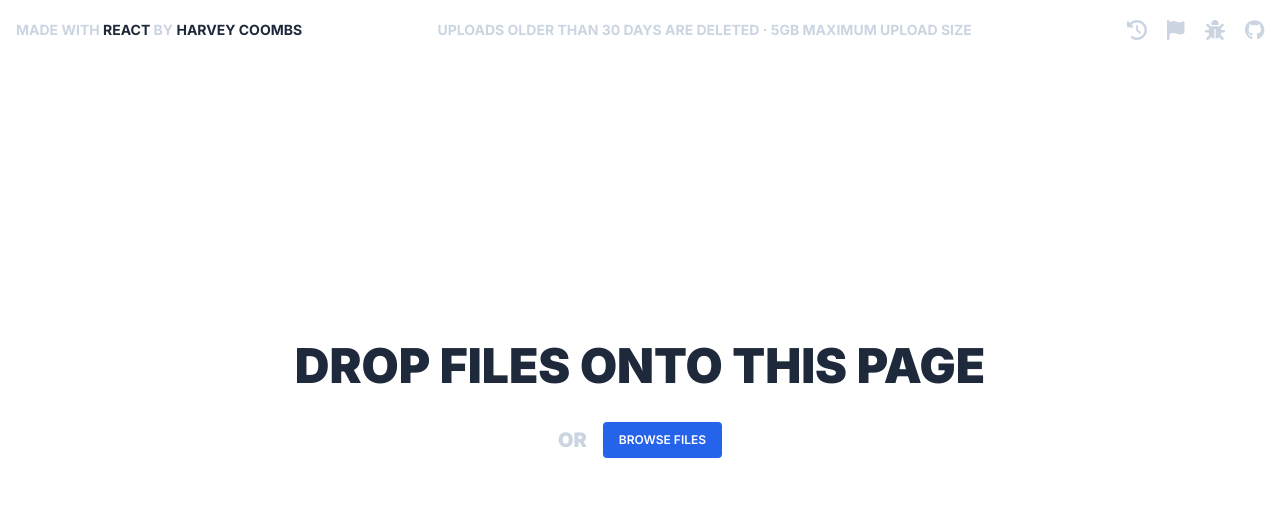
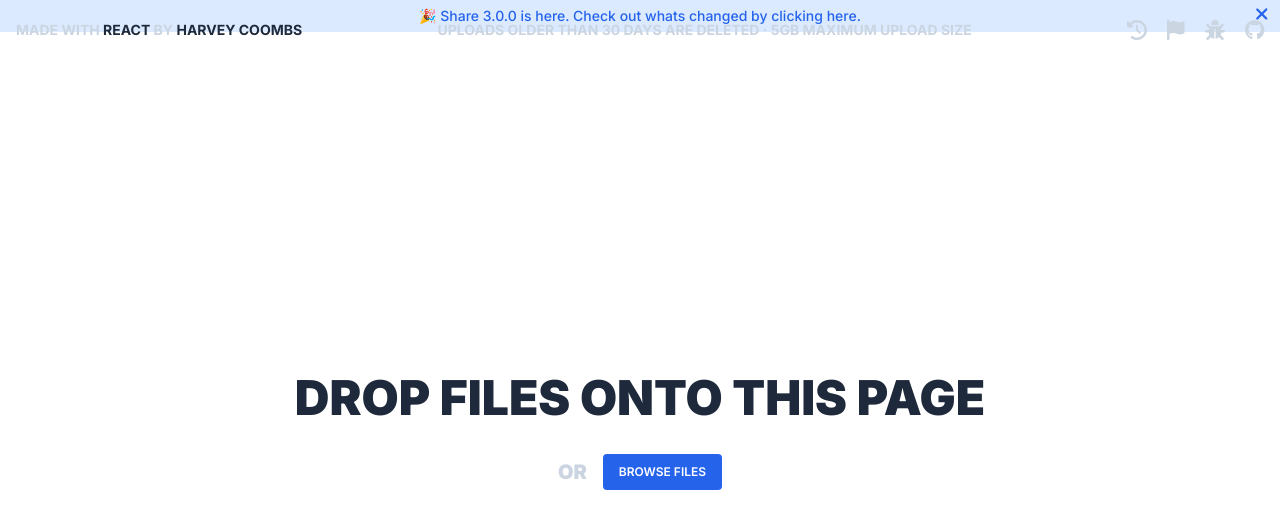
Before and after one commit to harveycoombs/share, a Next.js app: page / in a window 1280 px wide. Shown: the top 528 px of the page. Built offline with nearby package versions, Linux system fonts and the light colour scheme.

Commit message:
release banner

```diff
--- a/src/app/ui/header.tsx
+++ b/src/app/ui/header.tsx
@@ -1,9 +1,9 @@
 "use client";
-import { useState } from "react";
+import { useRef, useState } from "react";
 import Link from "next/link";
 
 import { FontAwesomeIcon } from "@fortawesome/react-fontawesome";
-import { faClockRotateLeft, faBug, faFlag } from "@fortawesome/free-solid-svg-icons";
+import { faClockRotateLeft, faBug, faFlag, faXmark } from "@fortawesome/free-solid-svg-icons";
 import { faGithub } from "@fortawesome/free-brands-svg-icons";
 
 import Popup from "./popup";
@@ -75,6 +75,7 @@ export default function Header() {
 
     return (
         <>
+            <Banner text="&#127881; Share 3.0.0 is here. Check out whats changed by clicking here." />
             <header className="absolute top-0 left-0 right-0 flex justify-between items-center p-4">
                 <strong className="text-sm font-bold">MADE WITH <span className="text-slate-800">REACT</span> BY <a href="https://harveycoombs.com/" target="_blank" className="text-slate-800 decoration-2 hover:underline">HARVEY COOMBS</a></strong>
                 <div className="text-sm font-bold pointer-events-none select-none">UPLOADS OLDER THAN 30 DAYS ARE DELETED &middot; 5GB MAXIMUM UPLOAD SIZE</div>
@@ -98,3 +99,16 @@ function HeaderNavigationItem(props: any) {
         props.url?.length ? <Link href={props.url} target="_blank" className={classes} title={props.title} draggable="false"><FontAwesomeIcon icon={props.icon} /></Link> : <div className={classes} title={props.title} draggable="false" onClick={props.click}><FontAwesomeIcon icon={props.icon} /></div>
     );
 }
+
+function Banner(props: any) {
+    let banner = useRef<HTMLDivElement>(null);
+
+    function closeBanner() {
+        if (!banner?.current) return;
+        banner.current.remove();
+    }
+
+    return (
+        <div className="relative p-1.5 text-sm font-medium text-center bg-blue-100 text-blue-600" ref={banner}>{props.text}<div className="absolute right-3 top-0 translate-y-px text-lg cursor-pointer hover:text-blue-400" onClick={closeBanner}><FontAwesomeIcon icon={faXmark} /></div></div>
+    );
+}
```
